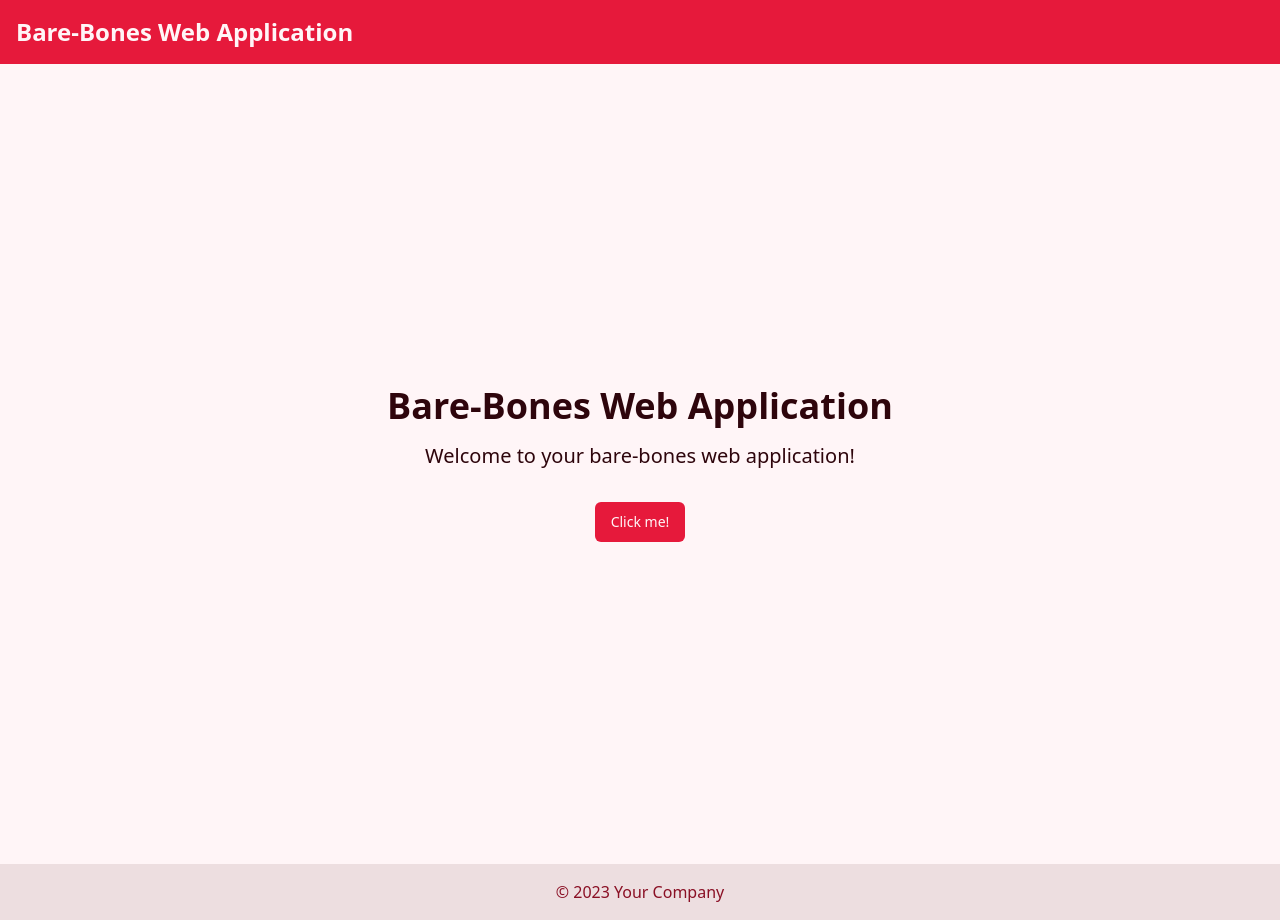
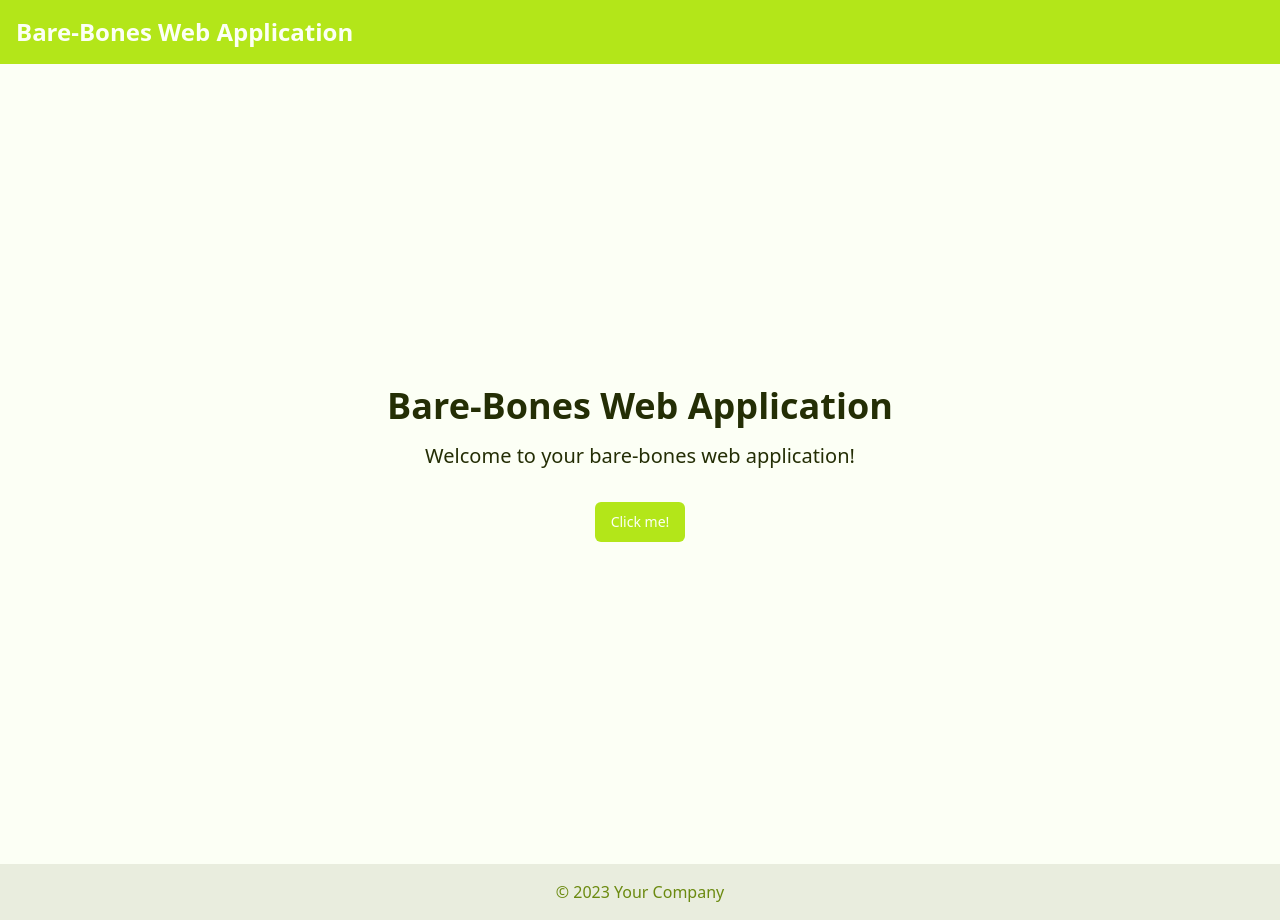
Before and after one commit to GPT-Engineer-App/application-base, a React (Vite) app: page / in a window 1280 px wide. Built offline with nearby package versions, Linux system fonts and the light colour scheme.

Commit message:
Update CSS variables to lime green theme

```diff
--- a/src/index.css
+++ b/src/index.css
@@ -4,65 +4,65 @@
 
 @layer base {
   :root {
-    --background: 350 100% 98%;
-    --foreground: 350 80% 10%;
+    --background: 75 100% 98%;
+    --foreground: 75 80% 10%;
 
-    --card: 350 100% 98%;
-    --card-foreground: 350 80% 10%;
+    --card: 75 100% 98%;
+    --card-foreground: 75 80% 10%;
 
-    --popover: 350 100% 98%;
-    --popover-foreground: 350 80% 10%;
+    --popover: 75 100% 98%;
+    --popover-foreground: 75 80% 10%;
 
-    --primary: 350 80% 50%;
-    --primary-foreground: 350 100% 98%;
+    --primary: 75 80% 50%;
+    --primary-foreground: 75 100% 98%;
 
-    --secondary: 350 30% 90%;
-    --secondary-foreground: 350 80% 30%;
+    --secondary: 75 30% 90%;
+    --secondary-foreground: 75 80% 30%;
 
-    --muted: 350 30% 90%;
-    --muted-foreground: 350 50% 50%;
+    --muted: 75 30% 90%;
+    --muted-foreground: 75 50% 50%;
 
-    --accent: 350 60% 80%;
-    --accent-foreground: 350 80% 30%;
+    --accent: 75 60% 80%;
+    --accent-foreground: 75 80% 30%;
 
     --destructive: 0 100% 60%;
-    --destructive-foreground: 350 100% 98%;
+    --destructive-foreground: 75 100% 98%;
 
-    --border: 350 60% 80%;
-    --input: 350 60% 80%;
-    --ring: 350 80% 50%;
+    --border: 75 60% 80%;
+    --input: 75 60% 80%;
+    --ring: 75 80% 50%;
 
     --radius: 0.5rem;
   }
 
   .dark {
-    --background: 350 80% 10%;
-    --foreground: 350 100% 98%;
+    --background: 75 80% 10%;
+    --foreground: 75 100% 98%;
 
-    --card: 350 80% 10%;
-    --card-foreground: 350 100% 98%;
+    --card: 75 80% 10%;
+    --card-foreground: 75 100% 98%;
 
-    --popover: 350 80% 10%;
-    --popover-foreground: 350 100% 98%;
+    --popover: 75 80% 10%;
+    --popover-foreground: 75 100% 98%;
 
-    --primary: 350 80% 50%;
-    --primary-foreground: 350 100% 98%;
+    --primary: 75 80% 50%;
+    --primary-foreground: 75 100% 98%;
 
-    --secondary: 350 30% 30%;
-    --secondary-foreground: 350 100% 98%;
+    --secondary: 75 30% 30%;
+    --secondary-foreground: 75 100% 98%;
 
-    --muted: 350 30% 30%;
-    --muted-foreground: 350 50% 80%;
+    --muted: 75 30% 30%;
+    --muted-foreground: 75 50% 80%;
 
-    --accent: 350 60% 40%;
-    --accent-foreground: 350 100% 98%;
+    --accent: 75 60% 40%;
+    --accent-foreground: 75 100% 98%;
 
     --destructive: 0 100% 40%;
-    --destructive-foreground: 350 100% 98%;
+    --destructive-foreground: 75 100% 98%;
 
-    --border: 350 60% 40%;
-    --input: 350 60% 40%;
-    --ring: 350 80% 50%;
+    --border: 75 60% 40%;
+    --input: 75 60% 40%;
+    --ring: 75 80% 50%;
   }
 }
 
```
